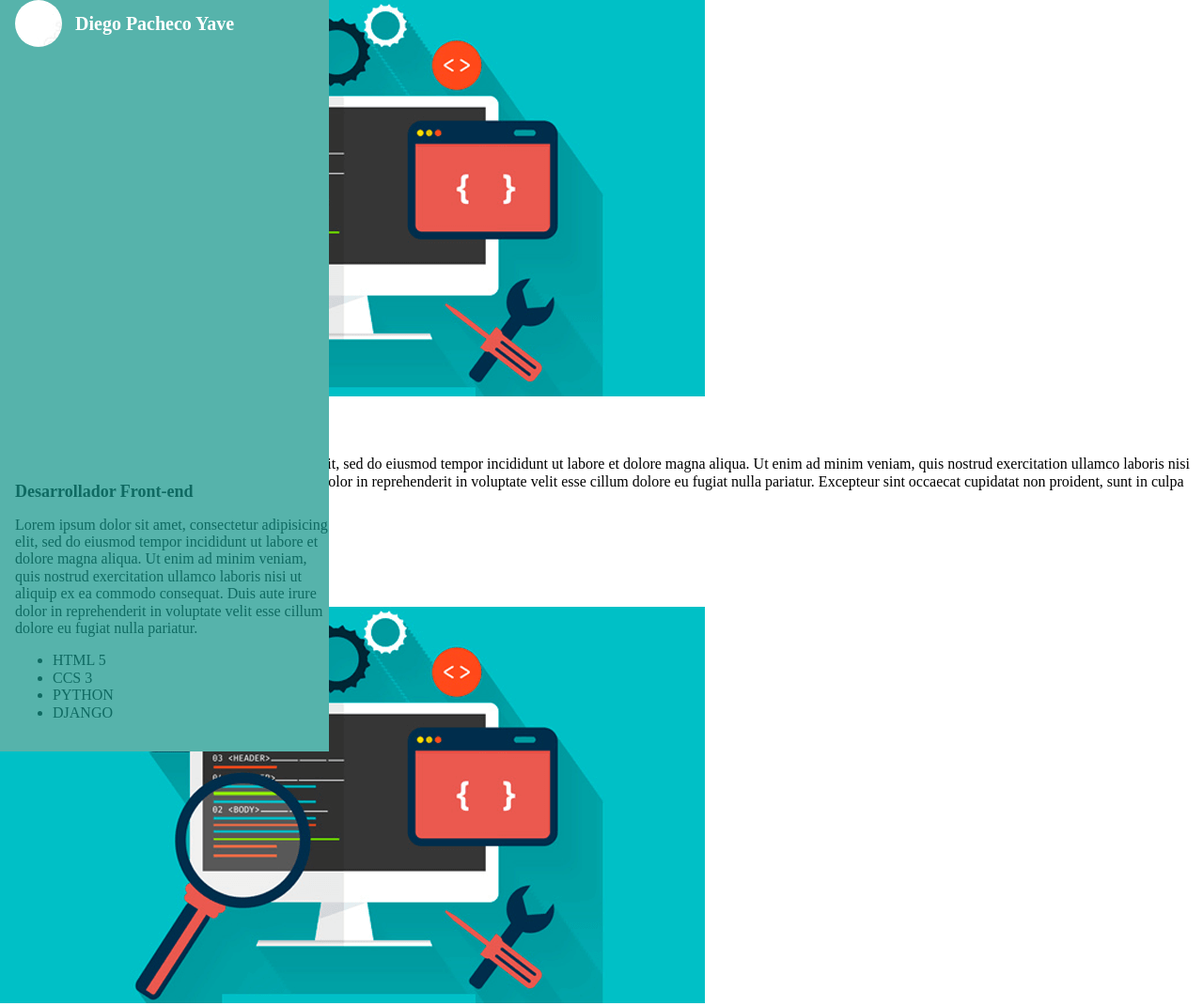
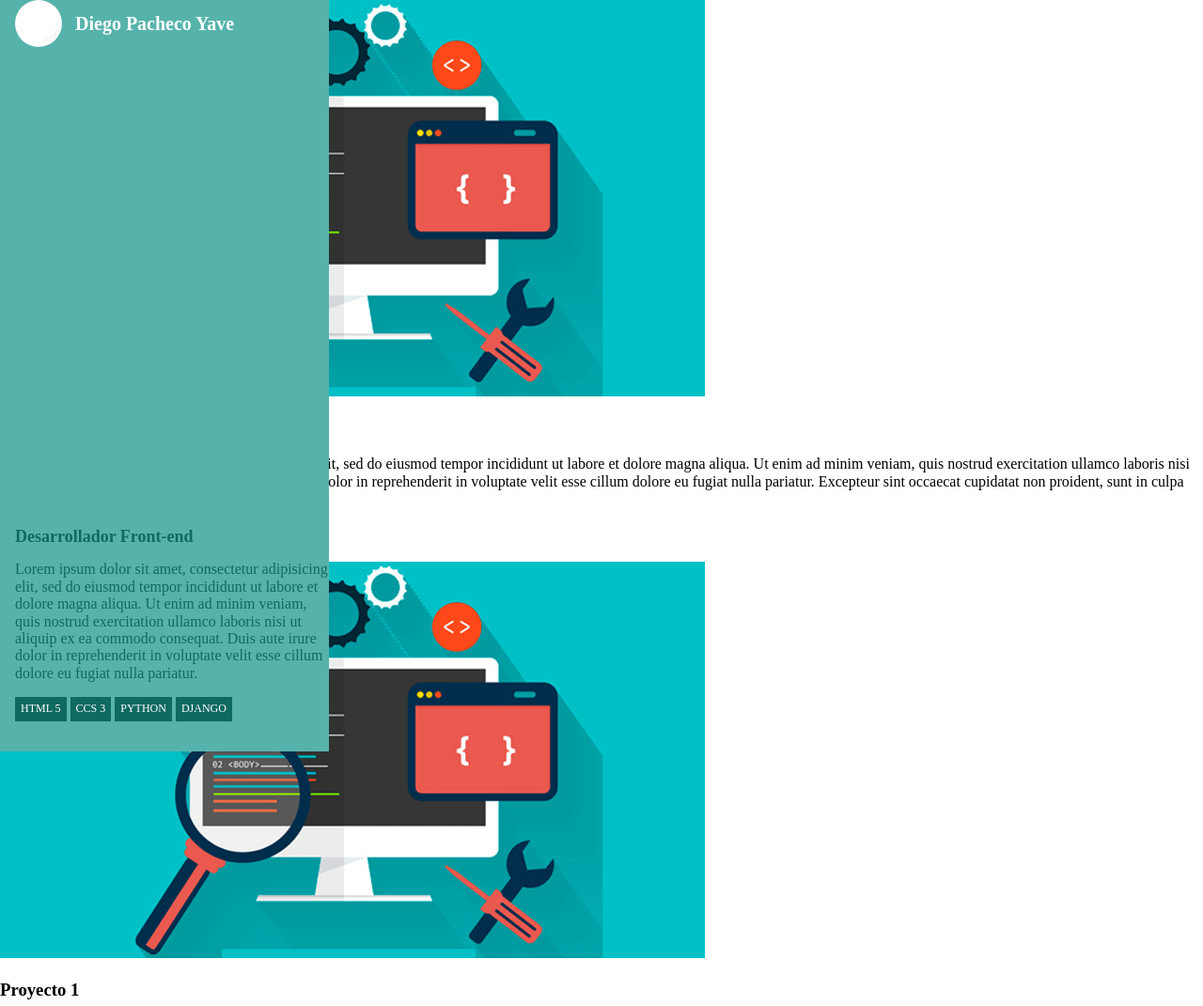
Before and after one commit to diegopacheco-dev/Proyecto-Devcode, a plain HTML site: page index.html in a window 1280 px wide. Shown: the top 1071 px of the page at 94% size. Drawn offline with Linux system fonts and the light colour scheme.

Commit message:
Agregamos estilos a la seccion habilidades del lado lateral

```diff
--- a/css/estilo.css
+++ b/css/estilo.css
@@ -42,3 +42,18 @@
 .informacion__titulo{
 	font-size: 18px;
 }
+
+/* Habilidades */
+
+.habilidades{
+	padding: 0;
+}
+
+.habilidad{
+	background-color: #0F6A62;
+	color: #FFF;
+	display:inline-block;
+	font-size: 12px;
+	padding:.5em;
+
+}
```
